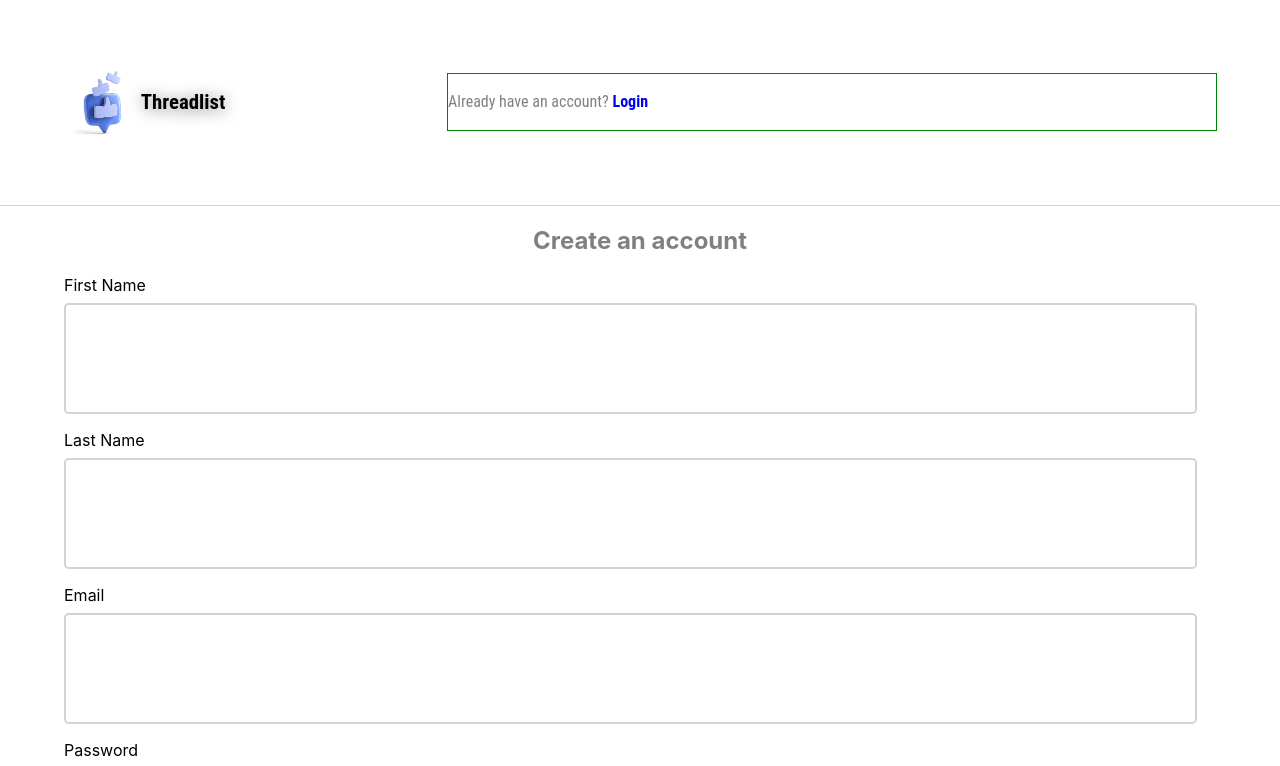
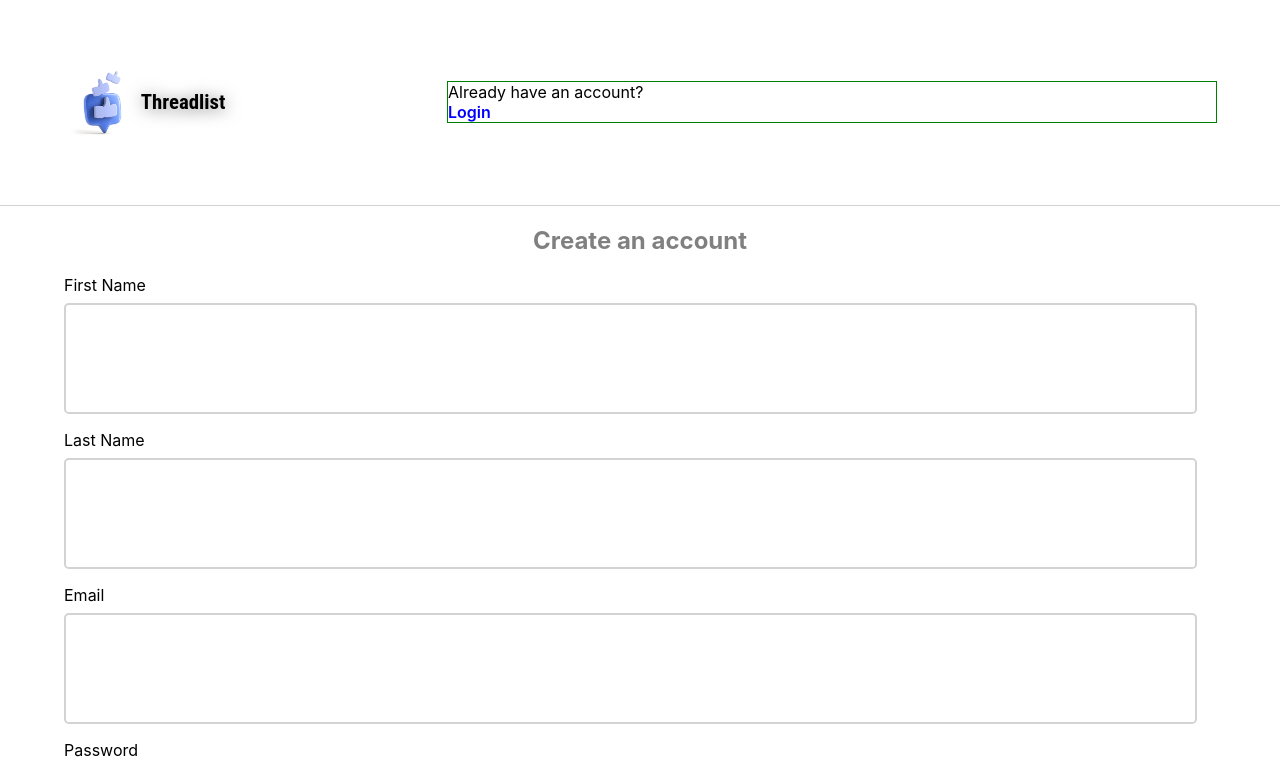
Before and after one commit to jonahunuafe/user-authentication, a React (Create React App) app: page / in a window 1280 px wide. Shown: the top 766 px of the page. Built offline with nearby package versions, Linux system fonts and the light colour scheme.

Commit message:
working on link

```diff
--- a/src/components/MainNavigation.js
+++ b/src/components/MainNavigation.js
@@ -20,12 +20,12 @@ function MainNavigation() {
                     {!state ? (
                         <NavList
                             text="Already have an account?"
-                            linkText="Log in"
+                            link="/login"
                             onClick={() => setState((prev) => !prev)}
                         />) : (<NavList
-                        text="Don't have an account yet?"
-                        linkText="Sign up"
-                        onClick={() => setState((prev) => !prev)}
+                            text="Don't have an account yet?"
+                            link="/"
+                            onClick={() => setState((prev) => !prev)}
                     />)
                     }
 
--- a/src/components/NavList.js
+++ b/src/components/NavList.js
@@ -2,11 +2,19 @@ import { useState } from "react";
 import { Link } from "react-router-dom";
 import classes from "./NavList.module.css";
 
-function NavList({ text, onClick }) {
-    const [link, setLink] = useState(false);
+function NavList({ text, link , onClick }) {
+    const [linkText, setLinkText] = useState(false);
+
+    function toggleLinkText() {
+        if(!linkText) {
+            setLinkText((prev) => !prev);
+            onClick();
+        }
+    }
+
     return (
         <>
-            <p>{text} <Link to="" className={classes.link}>{link ? "Signup" : "Login"}</Link></p>
+            <div>{text} <div><Link to={link} onClick={toggleLinkText} className={classes.link}>{linkText ? "Signup" : "Login"}</Link></div></div>
         </>
     );
 }
```
